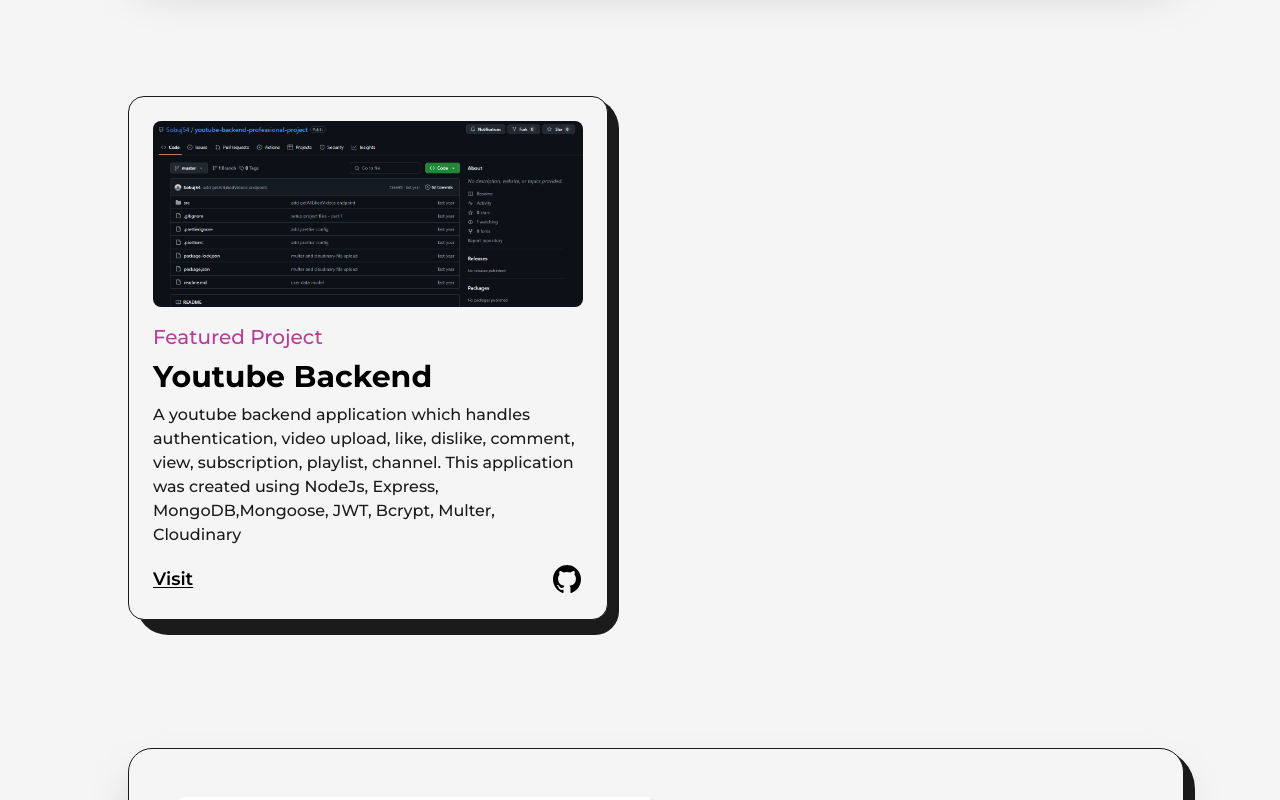
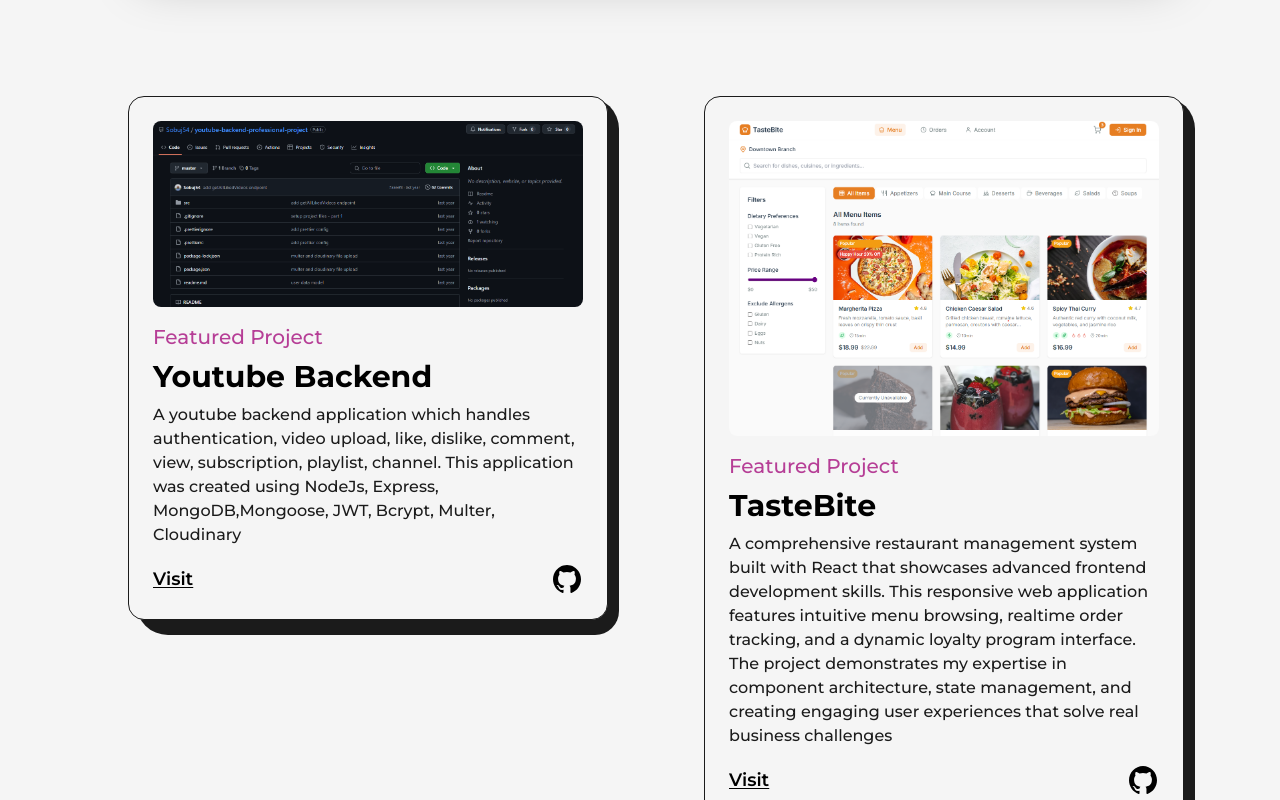
Before and after one commit to Sobuj54/portfolio-with-NextJS, a Next.js app: page /projects in a window 1280 px wide. Shown: the part 700-1500 px from the top of the page. Built offline with nearby package versions, Linux system fonts and the light colour scheme.

Commit message:
added tastebite front end react project

```diff
--- a/src/pages/projects.js
+++ b/src/pages/projects.js
@@ -16,6 +16,7 @@
 import selhono from "../../public/images/projects/selhono.png";
 import summerCamp from "../../public/images/projects/summer-camp.png";
 import youtube from "../../public/images/projects/youtube backend.png";
+import tastebite from "../../public/images/projects/tastebite.png";
 import { motion } from "framer-motion";
 import TransitionEffect from "@/components/TransitionEffect";
 
@@ -23,30 +24,33 @@
 
 const FeaturedProject = ({ type, title, summary, img, link, github }) => {
   return (
-    <article className="w-full flex items-center justify-between rounded-3xl border border-solid border-dark bg-light shadow-2xl p-12 relative rounded-br-2xl dark:bg-dark dark:border-light lg:flex-col lg:p-8 xs:rounded-2xl xs:rounded-br-3xl xs:p-4">
+    <article className="relative flex items-center justify-between w-full p-12 border border-solid shadow-2xl rounded-3xl border-dark bg-light rounded-br-2xl dark:bg-dark dark:border-light lg:flex-col lg:p-8 xs:rounded-2xl xs:rounded-br-3xl xs:p-4">
       {/* this creates shadow like dark in sections */}
       <div className="absolute top-0 -right-3 -z-10 w-[101%] h-[103%] rounded-[2.5rem] bg-dark rounded-br-3xl dark:bg-light xs:-right-2 sm:h-[102%] xs:w-full xs:rounded-[1.5rem]" />
 
       <Link
         href={link}
         target="_blank"
-        className="w-1/2 overflow-hidden rounded-lg lg:w-full">
+        className="w-1/2 overflow-hidden rounded-lg lg:w-full"
+      >
         <FramerImage
           src={img}
           alt={title}
           className="w-full h-auto"
           whileHover={{ scale: 1.05 }}
-          transition={{ duration: 0.2 }}></FramerImage>
+          transition={{ duration: 0.2 }}
+        ></FramerImage>
       </Link>
 
-      <div className="w-1/2 flex flex-col items-start justify-between pl-6 lg:w-full lg:pl-0 lg:pt-6">
-        <span className="text-primary font-medium text-xl dark:text-primaryDark xs:text-base">
+      <div className="flex flex-col items-start justify-between w-1/2 pl-6 lg:w-full lg:pl-0 lg:pt-6">
+        <span className="text-xl font-medium text-primary dark:text-primaryDark xs:text-base">
           {type}
         </span>
         <Link
           href={link}
           target="_blank"
-          className="hover:underline underline-offset-4">
+          className="hover:underline underline-offset-4"
+        >
           <h2 className="my-2 w-full font-bold text-3xl text-left dark:text-light sm:text-[20px]">
             {title}
           </h2>
@@ -55,19 +59,21 @@
           {summary}
         </p>
 
-        <div className="mt-2 flex items-center dark:text-light">
+        <div className="flex items-center mt-2 dark:text-light">
           <Link
             href={github}
             target="_blank"
             className="w-10"
             data-te-toggle="tooltip"
-            title="Visit Repo">
+            title="Visit Repo"
+          >
             <GithubIcon></GithubIcon>
           </Link>
           <Link
             href={link}
             target="_blank"
-            className="ml-4 rounded-lg bg-dark hover:bg-light hover:text-dark hover:border-dark text-light py-2 px-6 font-semibold text-lg dark:bg-light dark:text-dark hover:dark:bg-dark hover:dark:border-light hover:dark:text-light border hover:dark:border sm:px-4 sm:text-base">
+            className="px-6 py-2 ml-4 text-lg font-semibold border rounded-lg bg-dark hover:bg-light hover:text-dark hover:border-dark text-light dark:bg-light dark:text-dark hover:dark:bg-dark hover:dark:border-light hover:dark:text-light hover:dark:border sm:px-4 sm:text-base"
+          >
             Visit Project
           </Link>
         </div>
@@ -78,13 +84,14 @@
 
 const Projects = ({ type, title, img, link, github, summary }) => {
   return (
-    <article className="w-full flex flex-col items-center justify-center rounded-2xl border border-solid border-dark bg-light p-6 relative dark:bg-dark dark:border-light dark:text-light xs:p-4">
+    <article className="relative flex flex-col items-center justify-center w-full p-6 border border-solid rounded-2xl border-dark bg-light dark:bg-dark dark:border-light dark:text-light xs:p-4">
       <div className="absolute top-0 -right-3 -z-10 w-[101%] h-[103%] rounded-[2rem] bg-dark rounded-br-3xl dark:bg-light md:-right-2 md:w-[101%] xs:h-[102%] xs:rounded-[1.5rem]" />
 
       <Link
         href={link}
         target="_blank"
-        className="w-full overflow-hidden rounded-lg">
+        className="w-full overflow-hidden rounded-lg"
+      >
         <FramerImage
           src={img}
           alt={title}
@@ -94,17 +101,19 @@
           priority
           sizes="(max-width: 768px) 100vw,
         (max-width: 1200px) 50vw,
-        50vw"></FramerImage>
+        50vw"
+        ></FramerImage>
       </Link>
 
-      <div className="w-full flex flex-col items-start justify-between mt-4 ">
-        <span className="text-primary font-medium text-xl dark:text-primaryDark lg:text-lg md:text-base">
+      <div className="flex flex-col items-start justify-between w-full mt-4 ">
+        <span className="text-xl font-medium text-primary dark:text-primaryDark lg:text-lg md:text-base">
           {type}
         </span>
         <Link
           href={link}
           target="_blank"
-          className="hover:underline underline-offset-4">
+          className="hover:underline underline-offset-4"
+        >
           <h2 className="my-2 w-full font-bold text-3xl text-left lg:text-2xl sm:text-[20px]">
             {title}
           </h2>
@@ -113,11 +122,12 @@
           </p>
         </Link>
 
-        <div className="mt-2 w-full flex items-center justify-between">
+        <div className="flex items-center justify-between w-full mt-2">
           <Link
             href={link}
             target="_blank"
-            className="font-semibold text-lg underline underline-offset-2 md:text-base">
+            className="text-lg font-semibold underline underline-offset-2 md:text-base"
+          >
             Visit
           </Link>
 
@@ -126,7 +136,8 @@
             target="_blank"
             className="w-8 md:w-6"
             data-te-toggle="tooltip"
-            title="Visit Repo">
+            title="Visit Repo"
+          >
             <GithubIcon></GithubIcon>
           </Link>
         </div>
@@ -144,11 +155,12 @@
         <meta name="description" content="projects" />
       </Head>
       <TransitionEffect></TransitionEffect>
-      <main className="w-full mb-16 flex flex-col items-center justify-center ">
+      <main className="flex flex-col items-center justify-center w-full mb-16 ">
         <Layout className="pt-16">
           <AnimatedText
             text="My Projects"
-            className="text-center mb-16 lg:!text-5xl sm:mb-8 sm:!text-4xl"></AnimatedText>
+            className="text-center mb-16 lg:!text-5xl sm:mb-8 sm:!text-4xl"
+          ></AnimatedText>
           <div className="grid grid-cols-12 gap-24 gap-y-32 xl:gap-x-16 lg:gap-x-8 md:gap-y-24 sm:gap-x-0">
             <div className="col-span-12">
               <FeaturedProject
@@ -157,17 +169,32 @@
                 link="https://selhono-house.netlify.app/"
                 type="Featured Project"
                 img={selhono}
-                github="https://github.com/Sobuj54/selhono"></FeaturedProject>
+                github="https://github.com/Sobuj54/selhono"
+              ></FeaturedProject>
             </div>
 
             <div className="col-span-6 sm:col-span-12">
               <Projects
                 title="Youtube Backend"
                 summary="A youtube backend application which handles authentication, video upload, like, dislike, comment, view, subscription, playlist, channel. This application was created using NodeJs, Express, MongoDB,Mongoose, JWT, Bcrypt, Multer, Cloudinary"
-                link=""
+                link="#"
                 type="Featured Project"
                 img={youtube}
-                github="https://github.com/Sobuj54/youtube-backend-professional-project"></Projects>
+                github="https://github.com/Sobuj54/youtube-backend-professional-project"
+              ></Projects>
+            </div>
+
+            <div className="col-span-6 sm:col-span-12">
+              <Projects
+                title="TasteBite"
+                summary="A comprehensive restaurant management system built with React that showcases advanced frontend development skills. This responsive web application features intuitive menu browsing, realtime order tracking, and a dynamic loyalty program interface. The project demonstrates my
+                expertise in component architecture, state management, and creating engaging user experiences
+                that solve real business challenges"
+                link="https://tastebite-three.vercel.app/menu-browse-search"
+                type="Featured Project"
+                img={tastebite}
+                github="https://github.com/Sobuj54/TasteBite-Restaurant-App"
+              ></Projects>
             </div>
 
             <div className="col-span-12">
@@ -178,7 +205,8 @@
                 link="https://summer-camp-345fa.web.app/"
                 type="Featured Project"
                 img={summerCamp}
-                github="https://github.com/Sobuj54/module-82-summer-camp-client"></FeaturedProject>
+                github="https://github.com/Sobuj54/module-82-summer-camp-client"
+              ></FeaturedProject>
             </div>
 
             <div className="col-span-6 sm:col-span-12">
@@ -189,7 +217,8 @@
                 link="https://toy-emporium-d0aca.web.app/"
                 type="Featured Project"
                 img={toyEmporium}
-                github="https://github.com/Sobuj54/module-73-toy-emporium-client-assignment-"></Projects>
+                github="https://github.com/Sobuj54/module-73-toy-emporium-client-assignment-"
+              ></Projects>
             </div>
 
             <div className="col-span-6 sm:col-span-12">
@@ -200,7 +229,8 @@
                 link="https://doc-house-1030e.web.app/"
                 type="Featured Project"
                 img={docHouse}
-                github="https://github.com/Sobuj54/module-76-doc-house-client-practice"></Projects>
+                github="https://github.com/Sobuj54/module-76-doc-house-client-practice"
+              ></Projects>
             </div>
 
             <div className="col-span-12">
@@ -211,7 +241,8 @@
                 link="https://jerins-parlour-275cf.web.app/"
                 type="Featured Project"
                 img={jerinsParlour}
-                github="https://github.com/Sobuj54/module-81-jerins-parlour-client"></FeaturedProject>
+                github="https://github.com/Sobuj54/module-81-jerins-parlour-client"
+              ></FeaturedProject>
             </div>
 
             <div className="col-span-6 sm:col-span-12">
@@ -222,7 +253,8 @@
                 link="https://chef-recipe-cuisine.web.app/"
                 type="Featured Project"
                 img={chefsChoice}
-                github="https://github.com/Sobuj54/module-65-assignment-chef-recipe"></Projects>
+                github="https://github.com/Sobuj54/module-65-assignment-chef-recipe"
+              ></Projects>
             </div>
 
             <div className="col-span-6 sm:col-span-12">
@@ -233,7 +265,8 @@
                 link="https://cars-doctor-b3f71.web.app/"
                 type="Featured Project"
                 img={carsDoctor}
-                github="https://github.com/Sobuj54/module-69-car-doctor-client"></Projects>
+                github="https://github.com/Sobuj54/module-69-car-doctor-client"
+              ></Projects>
             </div>
 
             <div className="col-span-12">
@@ -244,7 +277,8 @@
                 link="https://bistro-boss-5e1ed.web.app/"
                 type="Featured Project"
                 img={bistroBoss}
-                github="https://github.com/Sobuj54/module-74-bistro-boss-client"></FeaturedProject>
+                github="https://github.com/Sobuj54/module-74-bistro-boss-client"
+              ></FeaturedProject>
             </div>
 
             <div className="col-span-6 sm:col-span-12">
@@ -255,7 +289,8 @@
                 link="https://the-news-dragon-6ca0a.web.app/categories/0"
                 type="Featured Project"
                 img={newsDragon}
-                github="https://github.com/Sobuj54/module-62-the-news-dragon-responsive-react-site"></Projects>
+                github="https://github.com/Sobuj54/module-62-the-news-dragon-responsive-react-site"
+              ></Projects>
             </div>
 
             <div className="col-span-6 sm:col-span-12">
@@ -266,7 +301,8 @@
                 link="https://volunteer-network-d5cab.web.app/"
                 type="Featured Project"
                 img={volunteerNetwork}
-                github="https://github.com/Sobuj54/module-72-volunteer-network-client"></Projects>
+                github="https://github.com/Sobuj54/module-72-volunteer-network-client"
+              ></Projects>
             </div>
           </div>
         </Layout>
```
Also changed, not shown: public/images/projects/tastebite.png (added).
